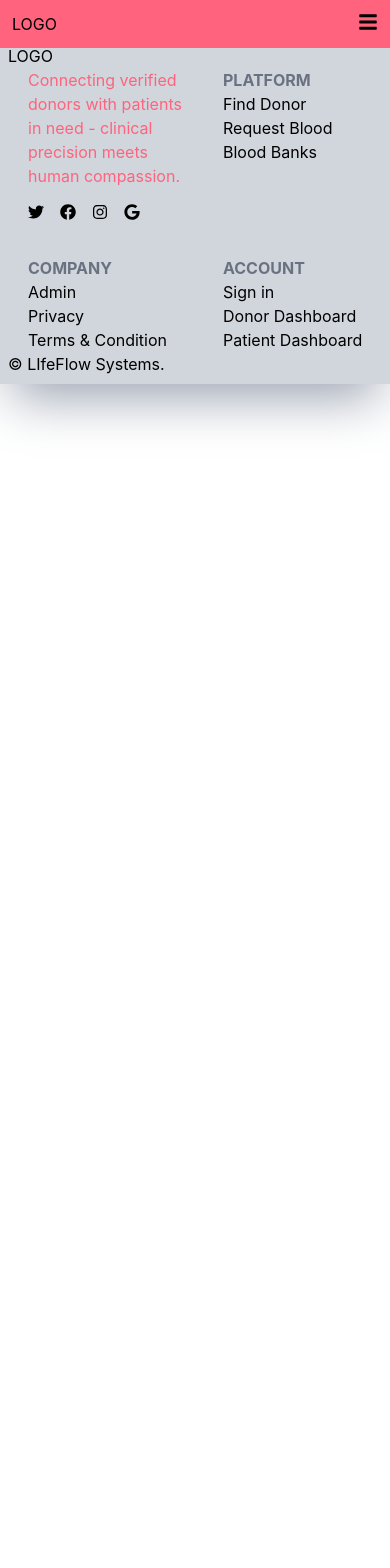
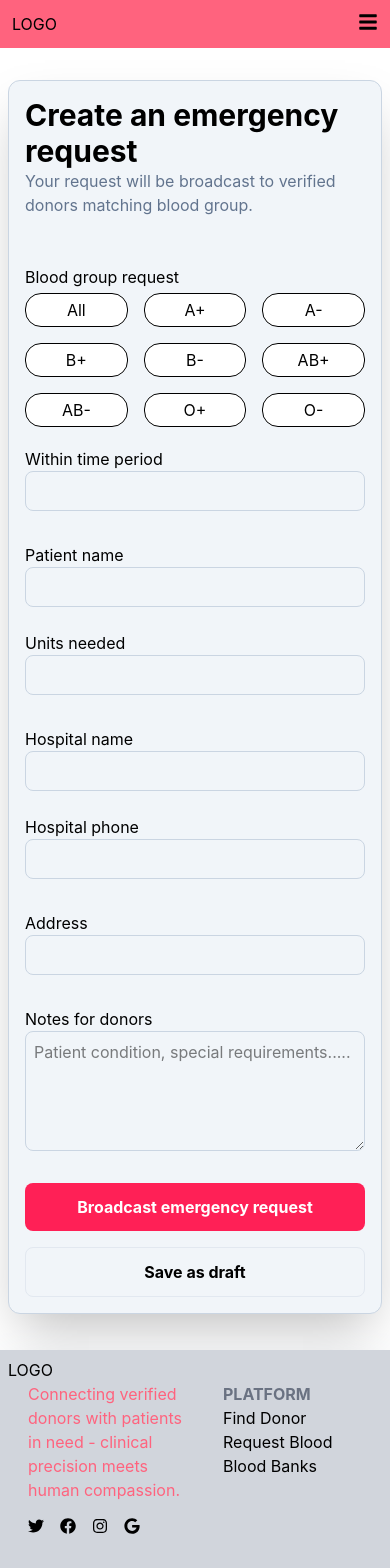
Before and after one commit to Anish-chaudhary-co/LifeFlow, a React app in the folder FrontEnd/: page /requestBlood in a window 390 px wide. Shown: the top 1568 px of the page. Before the commit the page ends 880 px from the top, so only its background shows below. Built offline with nearby package versions, Linux system fonts and the light colour scheme; the HTML template or start-up script is replaced by a standard one.

Commit message:
Add Request Blood pages and make form in request blood to broadcast the emergency

```diff
--- a/FrontEnd/src/Component/Home/QuickDonorSearch.jsx
+++ b/FrontEnd/src/Component/Home/QuickDonorSearch.jsx
@@ -10,7 +10,7 @@ const QuickDonorSearch = () => {
     console.log(group);
   };
   return (
-    <div className="flex justify-center items-center">
+    <div className="flex justify-center items-center m-2">
       {/* for search  */}
       <div className="border border-gray-300 p-4 bg-slate-200 w-6xl mt-8 rounded-4xl text-center shadow-xl">
         <h1 className="font-bold text-2xl">Quick donor search</h1>
@@ -23,7 +23,7 @@ const QuickDonorSearch = () => {
                 onClick={() => {
                   handleBloodGroupClick(items);
                 }}
-                className={`border border-gray-300 rounded-xl ${bloodSelect === items ? "text-white bg-rose-500" : "text-black bg-white"}`}
+                className={`border cursor-pointer border-gray-300 rounded-xl ${bloodSelect === items ? "text-white bg-rose-500" : "text-black bg-white"}`}
               >
                 {items}
               </button>
--- a/FrontEnd/src/Component/Home/TotalUser.jsx
+++ b/FrontEnd/src/Component/Home/TotalUser.jsx
@@ -14,6 +14,7 @@ const TotalUser = () => {
             key={users}
             className="flex flex-col px-4 py-9 justify-center items-center rounded-2xl font-bold shadow-2xl border bg-slate-200 border-gray-300 m-2 p-4"
           >
+            <span>0</span>
             {users}
           </div>
         ))}
--- a/FrontEnd/src/Component/Layout/Footer.jsx
+++ b/FrontEnd/src/Component/Layout/Footer.jsx
@@ -15,45 +15,45 @@ const Footer = () => {
             precision meets human compassion.
           </span>
           <div className="flex gap-4 mt-4">
-            <div>
+            <div className="cursor-pointer hover:text-red-500">
               <FaTwitter />
             </div>
-            <div>
+            <div className="cursor-pointer hover:text-red-500">
               <FaFacebook />
             </div>
-            <div>
+            <div className="cursor-pointer hover:text-red-500">
               <FaInstagram />
             </div>
-            <div>
+            <div className="cursor-pointer hover:text-red-500">
               <FaGoogle />
             </div>
           </div>
         </div>
 
-        <div>
+        <div className="cursor-pointer">
           <span className="font-bold text-gray-500">PLATFORM</span>
           <ul>
-            <li>Find Donor</li>
-            <li>Request Blood</li>
-            <li>Blood Banks</li>
+            <li className="w-fit hover:text-red-500">Find Donor</li>
+            <li className="w-fit hover:text-red-500">Request Blood</li>
+            <li className="w-fit hover:text-red-500">Blood Banks</li>
           </ul>
         </div>
 
-        <div>
+        <div className="cursor-pointer">
           <span className="font-bold text-gray-500">COMPANY</span>
           <ul>
-            <li>Admin</li>
-            <li>Privacy</li>
-            <li>Terms & Condition</li>
+            <li className="w-fit hover:text-red-500">Admin</li>
+            <li className="w-fit hover:text-red-500">Privacy</li>
+            <li className="w-fit hover:text-red-500">Terms & Condition</li>
           </ul>
         </div>
 
-        <div>
+        <div className="cursor-pointer">
           <span className="font-bold text-gray-500">ACCOUNT</span>
           <ul>
-            <li>Sign in</li>
-            <li>Donor Dashboard</li>
-            <li>Patient Dashboard</li>
+            <li className="w-fit hover:text-red-500">Sign in</li>
+            <li className="w-fit hover:text-red-500">Donor Dashboard</li>
+            <li className="w-fit hover:text-red-500">Patient Dashboard</li>
           </ul>
         </div>
       </div>
--- a/FrontEnd/src/Component/Layout/Navbar.jsx
+++ b/FrontEnd/src/Component/Layout/Navbar.jsx
@@ -1,6 +1,6 @@
 import React, { useState } from "react";
-import {FaBars} from 'react-icons/fa';
-import {NavLink} from 'react-router-dom';
+import { FaBars } from "react-icons/fa";
+import { NavLink } from "react-router-dom";
 import { FaTimes } from "react-icons/fa";
 
 const Navbar = () => {
@@ -24,20 +24,53 @@ const Navbar = () => {
         </div>
 
         <div className="flex gap-15 pr-6">
-          <NavLink to='/' className= {({isActive})=>`px-4 py-2 rounded-lg cursor-pointer ${isActive ? ActivePage  : NormalPage }`}>
+          <NavLink
+            to="/"
+            className={({ isActive }) =>
+              `px-4 py-2 rounded-lg cursor-pointer ${isActive ? ActivePage : NormalPage}`
+            }
+          >
             Home
           </NavLink>
-          <NavLink to='/findDonor' className= {({isActive})=>`px-4 py-2 rounded-lg cursor-pointer ${isActive ? ActivePage : NormalPage}`}>
+          <NavLink
+            to="/findDonor"
+            className={({ isActive }) =>
+              `px-4 py-2 rounded-lg cursor-pointer ${isActive ? ActivePage : NormalPage}`
+            }
+          >
             Find Donor
           </NavLink>
-          <NavLink to='/bloodBanks' className= {({isActive})=>`px-4 py-2 rounded-lg cursor-pointer ${isActive ? ActivePage : NormalPage}`}>
+          <NavLink
+            to="/requestBlood"
+            className={({ isActive }) =>
+              `px-4 py-2 rounded-lg cursor-pointer ${isActive ? ActivePage : NormalPage}`
+            }
+          >
+            Request Blood
+          </NavLink>
+          <NavLink
+            to="/bloodBanks"
+            className={({ isActive }) =>
+              `px-4 py-2 rounded-lg cursor-pointer ${isActive ? ActivePage : NormalPage}`
+            }
+          >
             Blood Banks
           </NavLink>
-          <NavLink to='/dashboard' className= {({isActive})=>`px-4 py-2 rounded-lg cursor-pointer ${isActive ? ActivePage : NormalPage}`}>
+          <NavLink
+            to="/dashboard"
+            className={({ isActive }) =>
+              `px-4 py-2 rounded-lg cursor-pointer ${isActive ? ActivePage : NormalPage}`
+            }
+          >
             Dashboard
           </NavLink>
 
-          <NavLink to='RegisterSignIn' className={({isActive})=>`px-4 py-2 bg-rose-600 text-white rounded-lg cursor-pointer ${isActive ? ActivePage : "hover:bg-rose-300 hover:text-rose-600"}`}>
+          <NavLink
+            to="RegisterSignIn"
+            className={({ isActive }) =>
+              `px-4 py-2 bg-rose-600 text-white rounded-lg cursor-pointer ${isActive ? ActivePage : "hover:bg-rose-300 hover:text-rose-600"}`
+            }
+          >
             Sign in/Register
           </NavLink>
         </div>
@@ -45,41 +78,75 @@ const Navbar = () => {
 
       {/* mobile */}
 
-        <div className="flex flex-col md:hidden fixed top-0 right-0 left-0 w-screen bg-rose-400 z-50">
-          <div className="flex justify-between p-3">
+      <div className="flex flex-col md:hidden fixed top-0 right-0 left-0 w-screen bg-rose-400 z-50">
+        <div className="flex justify-between p-3">
           <div>
             <img src="" alt="" />
             LOGO
           </div>
           <div onClick={() => setOpen(!open)} className="text-xl">
-            {open ? <FaTimes/> : <FaBars/>}
+            {open ? <FaTimes /> : <FaBars />}
           </div>
-          </div>
+        </div>
 
-        <div className={`flex flex-col bg-gray-200 shadow-2xl overflow-hidden transition-all duration-200 ${open ? "max-h-70 p-2 gap-4" : "max-h-0 p-0"}`}>
-          <NavLink to="/" onClick={() => setOpen(!open)}  className={({isActive})=>`p-2 rounded-lg cursor-pointer ${isActive ? ActiveMob : NormalMob}`}>
+        <div
+          className={`flex flex-col bg-gray-700 shadow-2xl overflow-hidden transition-all duration-200 ${open ? "max-h-70 p-2 gap-4" : "max-h-0 p-0"}`}
+        >
+          <NavLink
+            to="/"
+            onClick={() => setOpen(!open)}
+            className={({ isActive }) =>
+              `p-2 rounded-lg cursor-pointer ${isActive ? ActiveMob : NormalMob}`
+            }
+          >
             Home
           </NavLink>
-          <NavLink to="/findDonor" onClick={() => setOpen(!open)}  className={({isActive})=>`p-2 rounded-lg cursor-pointer ${isActive ? ActiveMob  : NormalMob}`}>
+          <NavLink
+            to="/findDonor"
+            onClick={() => setOpen(!open)}
+            className={({ isActive }) =>
+              `p-2 rounded-lg cursor-pointer ${isActive ? ActiveMob : NormalMob}`
+            }
+          >
             Find Donor
           </NavLink>
-          <NavLink to="bloodBanks" onClick={() => setOpen(!open)}  className={({isActive})=>`p-2 rounded-lg cursor-pointer ${isActive ? ActiveMob : NormalMob}`}>
+          <NavLink
+            to="/requestBlood"
+            onClick={() => setOpen(!open)}
+            className={({ isActive }) =>
+              `p-2 rounded-lg cursor-pointer ${isActive ? ActiveMob : NormalMob}`
+            }
+          >
+            Request Blood
+          </NavLink>
+          <NavLink
+            to="bloodBanks"
+            onClick={() => setOpen(!open)}
+            className={({ isActive }) =>
+              `p-2 rounded-lg cursor-pointer ${isActive ? ActiveMob : NormalMob}`
+            }
+          >
             Blood Banks
           </NavLink>
-          <NavLink to="dashBoard" onClick={() => setOpen(!open)}  className={({isActive})=>`p-2 rounded-lg cursor-pointer ${isActive ? ActiveMob : NormalMob}`}>
+          <NavLink
+            to="dashBoard"
+            onClick={() => setOpen(!open)}
+            className={({ isActive }) =>
+              `p-2 rounded-lg cursor-pointer ${isActive ? ActiveMob : NormalMob}`
+            }
+          >
             Dashboard
           </NavLink>
 
-          <NavLink to="RegisterSignIn" onClick={() => setOpen(!open)}  className="text-center px-4 py-2 bg-rose-600 hover:bg-rose-700 text-white rounded-lg cursor-pointer">
+          <NavLink
+            to="RegisterSignIn"
+            onClick={() => setOpen(!open)}
+            className="text-center px-4 py-2 bg-rose-600 hover:bg-rose-700 text-white rounded-lg cursor-pointer"
+          >
             Sign in/Register
           </NavLink>
         </div>
-
-        </div>
-
-
-
-
+      </div>
     </>
   );
 };
--- a/FrontEnd/src/Pages/BloodBanks.jsx
+++ b/FrontEnd/src/Pages/BloodBanks.jsx
@@ -1,10 +1,24 @@
-import React from 'react'
+import React from "react";
 
 const BloodBanks = () => {
   return (
-    <div>this is the Blood Bank</div>
+    <div className="mt-20 m-2 md:m-30">
+      <div>
+        <h1 className="font-bold text-3xl">Blood bank directory</h1>
+        <span className="text-slate-400 mt-2">
+          certified blood banks with live stock data.
+        </span>
+      </div>
 
-  )
-}
+      <input
+        type="text"
+        placeholder="Search by blood type and address..."
+        className="p-2 border border-slate-200 bg-slate-300 mt-8 w-full rounded-2xl focus:bg-white focus:border-rose-400 focus:ring-1 focus:ring-rose-400 outline-none"
+      />
 
-export default BloodBanks
+      <div></div>
+    </div>
+  );
+};
+
+export default BloodBanks;
--- a/FrontEnd/src/Pages/DashBoard.jsx
+++ b/FrontEnd/src/Pages/DashBoard.jsx
@@ -1,11 +1,7 @@
 import React from "react";
 
 const DashBoard = () => {
-  return (
-    <div className="mt-15">
-      this is dashBoard
-    </div>
-  );
+  return <div className="mt-15">this is dashBoard</div>;
 };
 
 export default DashBoard;
--- a/FrontEnd/src/Pages/Register/RegisterSignIn.jsx
+++ b/FrontEnd/src/Pages/Register/RegisterSignIn.jsx
@@ -3,10 +3,6 @@ import SignIn from "../../Component/Layout/signIn";
 import Register from "../../Component/Layout/register";
 
 const RegisterSignIn = () => {
-  // const [signIn, setSignIn] = useState(true);
-  // const handleRegister = () => {
-  //   setSignIn(!signIn);
-  // }
   const [register, setRegister] = useState(false);
   return (
     <>
--- /dev/null
+++ b/FrontEnd/src/Pages/RequestBlood.jsx
@@ -0,0 +1,170 @@
+import React, { useState, useEffect } from "react";
+
+const RequestBlood = () => {
+  const [selectBlood, setSelectBlood] = useState(null);
+
+  const bloodGroup = ["All", "A+", "A-", "B+", "B-", "AB+", "AB-", "O+", "O-"];
+
+  // useEffect(() => {
+  //   if (selectBlood) {
+  //     console.log(selectBlood);
+  //   }
+  // }, [selectBlood]);
+
+  const [patientData, setPatientData] = useState({
+    BloodType: "",
+    period: "",
+    name: "",
+    unitNeeded: "",
+    hospitalName: "",
+    hospitalPhone: "",
+    address: "",
+    others: "",
+  });
+
+  const handleSelectBlood = (blood) => {
+    setSelectBlood(blood);
+    setPatientData((prev) => ({
+      ...prev,
+      BloodType: blood,
+    }));
+  };
+
+  const handleChange = (e) => {
+    setPatientData((prev) => ({
+      ...prev,
+      [e.target.name]: e.target.value,
+    }));
+  };
+
+  const handleSubmit = (value) => {
+    console.log(patientData);
+    console.log(patientData.value);
+
+    if (patientData.value === "") {
+      alert("you have to fill the form first.");
+    } else {
+      alert("Nice !!!!");
+    }
+  };
+
+  return (
+    <div>
+      <div className="bg-slate-100 border-slate-300 shadow-2xl border mt-20 m-2 md:m-30 rounded-xl p-4 md:p-8">
+        <h1 className="text-3xl font-bold">Create an emergency request</h1>
+        <p className="text-slate-500">
+          Your request will be broadcast to verified donors matching blood
+          group.
+        </p>
+
+        <div className="mt-12">
+          <span>Blood group request</span>
+          <div className="grid grid-cols-3 md:grid-cols-11 mt-1 gap-4">
+            {bloodGroup.map((bloods, index) => (
+              <button
+                key={index}
+                onClick={() => {
+                  handleSelectBlood(bloods);
+                }}
+                className={`border p-1 cursor-pointer text-center md:px-6 rounded-2xl ${selectBlood == bloods ? "text-white bg-rose-500" : "text-black bg-white"}`}
+              >
+                {bloods}
+              </button>
+            ))}
+          </div>
+        </div>
+        <div className="flex flex-col gap-8">
+          <div className="mt-5">
+            <label className="block">Within time period</label>
+            <input
+              type="text"
+              name="period"
+              value={patientData.period}
+              onChange={handleChange}
+              className="border block w-full h-10 p-2 rounded-lg border-slate-300 outline-none focus:border-rose-400 focus:ring-2 focus:ring-rose-400 "
+            />
+          </div>
+          <div className="grid grid-cols-1 md:grid-cols-2 gap-6">
+            <div>
+              <label className="block">Patient name</label>
+              <input
+                type="text"
+                name="name"
+                value={patientData.name}
+                onChange={handleChange}
+                className="border block w-full h-10 p-2 rounded-lg border-slate-300 focus:border-rose-400 focus:ring-2 focus:ring-rose-400 outline-none"
+              />
+            </div>
+            <div>
+              <label className="block">Units needed</label>
+              <input
+                type="number"
+                name="unitNeeded"
+                value={patientData.units}
+                onChange={handleChange}
+                className="border block w-full h-10 p-2 rounded-lg border-slate-300 focus:border-rose-400 focus:ring-2 focus:ring-rose-400 outline-none"
+              />
+            </div>
+          </div>
+
+          <div className="grid grid-cols-1 md:grid-cols-2 gap-6">
+            <div>
+              <label className="block">Hospital name</label>
+              <input
+                type="text"
+                name="hospitalName"
+                value={patientData.hospitalName}
+                onChange={handleChange}
+                className="border block w-full h-10 p-2 rounded-lg border-slate-300 focus:border-rose-400 focus:ring-2 focus:ring-rose-400 outline-none"
+              />
+            </div>
+            <div>
+              <label className="block">Hospital phone</label>
+              <input
+                type="text"
+                name="hospitalPhone"
+                value={patientData.hospitalPhone}
+                onChange={handleChange}
+                className="border block w-full h-10 p-2 rounded-lg border-slate-300 focus:border-rose-400 focus:ring-2 focus:ring-rose-400 outline-none"
+              />
+            </div>
+          </div>
+          <div>
+            <span>Address</span>
+            <input
+              type="text"
+              name="address"
+              value={patientData.address}
+              onChange={handleChange}
+              className="border block w-full h-10 rounded-lg border-slate-300 focus:border-rose-400 focus:ring-2 focus:ring-rose-400 outline-none"
+            />
+          </div>
+          <div>
+            <label>Notes for donors</label>
+            <textarea
+              name="others"
+              value={patientData.others}
+              onChange={handleChange}
+              placeholder="Patient condition, special requirements....."
+              className="border block w-full h-30 p-2 rounded-lg border-slate-300 focus:border-rose-400 focus:ring-2 focus:ring-rose-400 outline-none"
+            />
+          </div>
+
+          <div className="flex flex-col gap-4 md:flex-row md:gap-17">
+            <button
+              onClick={handleSubmit}
+              className="px-4 font-bold text-white p-3 rounded-lg text-center bg-rose-500 hover:bg-rose-700"
+            >
+              Broadcast emergency request
+            </button>
+            <button className="px-4 border border-slate-200 hover:border-rose-500 font-bold  p-3 rounded-lg text-center ">
+              Save as draft
+            </button>
+          </div>
+        </div>
+      </div>
+    </div>
+  );
+};
+
+export default RequestBlood;
--- a/FrontEnd/src/Routes/MainRouter.jsx
+++ b/FrontEnd/src/Routes/MainRouter.jsx
@@ -2,6 +2,7 @@ import { Routes, Route } from "react-router-dom";
 import Home from "../Pages/Home";
 import FindDonor from "../Pages/FindDonor";
 import BloodBanks from "../Pages/BloodBanks";
+import RequestBlood from "../Pages/RequestBlood";
 import DashBoard from "../Pages/DashBoard";
 import RegisterSignIn from "../Pages/Register/RegisterSignIn";
 import SignIn from "../Component/Layout/signIn";
@@ -12,6 +13,7 @@ const MainRouter = () => {
       <Route path="/" element={<Home />} />
       <Route path="/findDonor" element={<FindDonor />} />
       <Route path="/bloodBanks" element={<BloodBanks />} />
+      <Route path="/requestBlood" element={<RequestBlood />} />
       <Route path="/dashBoard" element={<DashBoard />} />
       <Route path="/RegisterSignIn" element={<RegisterSignIn />} />
       <Route path="/signIn" element={<SignIn />} />
```
Also changed, not shown: FrontEnd/src/Component/Home/howToUse.jsx (+9 -5 lines), FrontEnd/src/Pages/Home.jsx (+26 -2 lines).
